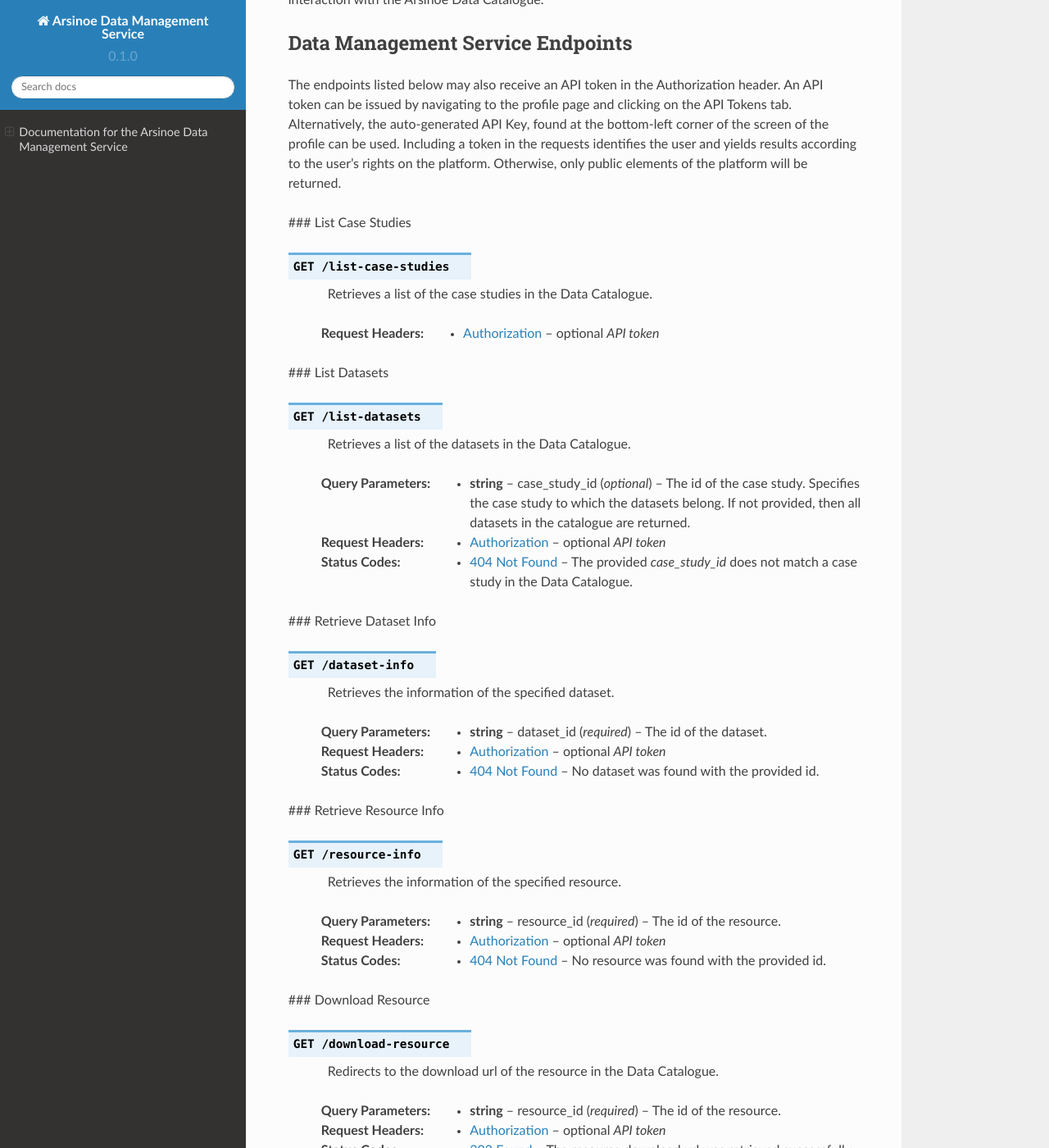
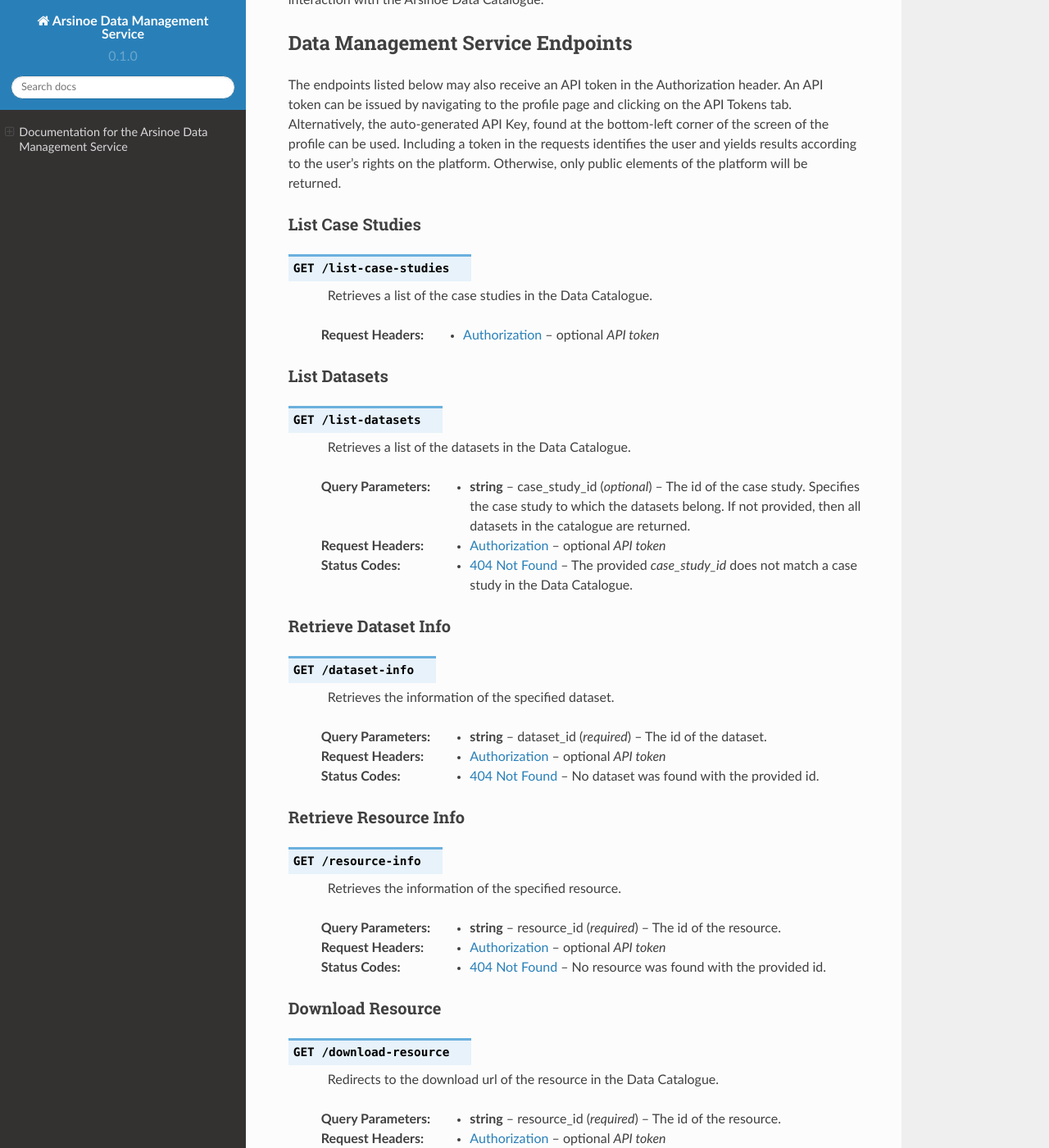
Before and after one commit to ARSINOE-project/data-management-service, a Sphinx documentation site: the page built from docs/source/index.rst, in a window 1280 px wide and 1400 px high, scrolled down 233 px. Shown: the whole window at 82% size. Built offline with Sphinx 7.4.7 and the Read the Docs theme 2.0.0, drawn with Linux system fonts in a browser that asks for light colours; some of the changed text lies outside the part shown.

Commit message:
fixed headings

```diff
--- a/docs/source/index.rst
+++ b/docs/source/index.rst
@@ -1,14 +1,17 @@
+#############
 Documentation for the Arsinoe Data Management Service
-===================================
+#############
 
 The Arsinoe Data Management Service provides endpoints to simplify the machine-to-machine interaction with the Arsinoe Data Catalogue.
 
+*************
 Data Management Service Endpoints
---------------------------------
+*************
 The endpoints listed below may also receive an API token in the Authorization header. An API token can be issued by navigating to the profile page and clicking on the API Tokens tab. Alternatively, the auto-generated API Key, found at the bottom-left corner of the screen of the profile can be used. Including a token in the requests identifies the user and yields results according to the user's rights on the platform. Otherwise, only public elements of the platform will be returned.
 
-
-### List Case Studies
+===========
+List Case Studies
+===========
 
 .. http:get:: /list-case-studies
 
@@ -16,8 +19,9 @@ The endpoints listed below may also receive an API token in the Authorization he
 
    :requestheader Authorization: optional `API token`
 
-
-### List Datasets
+===========
+List Datasets
+===========
 
 .. http:get:: /list-datasets
 
@@ -29,8 +33,9 @@ The endpoints listed below may also receive an API token in the Authorization he
 
    :statuscode 404: The provided `case_study_id` does not match a case study in the Data Catalogue.
 
-
-### Retrieve Dataset Info
+===========
+Retrieve Dataset Info
+===========
 
 .. http:get:: /dataset-info
 
@@ -42,8 +47,9 @@ The endpoints listed below may also receive an API token in the Authorization he
 
    :statuscode 404: No dataset was found with the provided id.
 
-
-### Retrieve Resource Info
+===========
+Retrieve Resource Info
+===========
 
 .. http:get:: /resource-info
 
@@ -55,8 +61,9 @@ The endpoints listed below may also receive an API token in the Authorization he
 
    :statuscode 404: No resource was found with the provided id.
 
-
-### Download Resource
+===========
+Download Resource
+===========
 
 .. http:get:: /download-resource
 
@@ -70,8 +77,9 @@ The endpoints listed below may also receive an API token in the Authorization he
 
    :statuscode 404: No resource was found with the provided id.
 
-
-### List Groups
+===========
+List Groups
+===========
 
 .. http:get:: /list-groups
 
@@ -79,8 +87,9 @@ The endpoints listed below may also receive an API token in the Authorization he
 
    :requestheader Authorization: optional `API token`
 
-
-### Retrieve Group Info
+===========
+Retrieve Group Info
+===========
 
 .. http:get:: /group-info
 
@@ -92,8 +101,9 @@ The endpoints listed below may also receive an API token in the Authorization he
 
    :statuscode 404: No group was found with the provided id.
 
-
-### List Datasets per Group
+===========
+List Datasets per Group
+===========
 
 .. http:get:: /list-datasets-per-group
 
```
